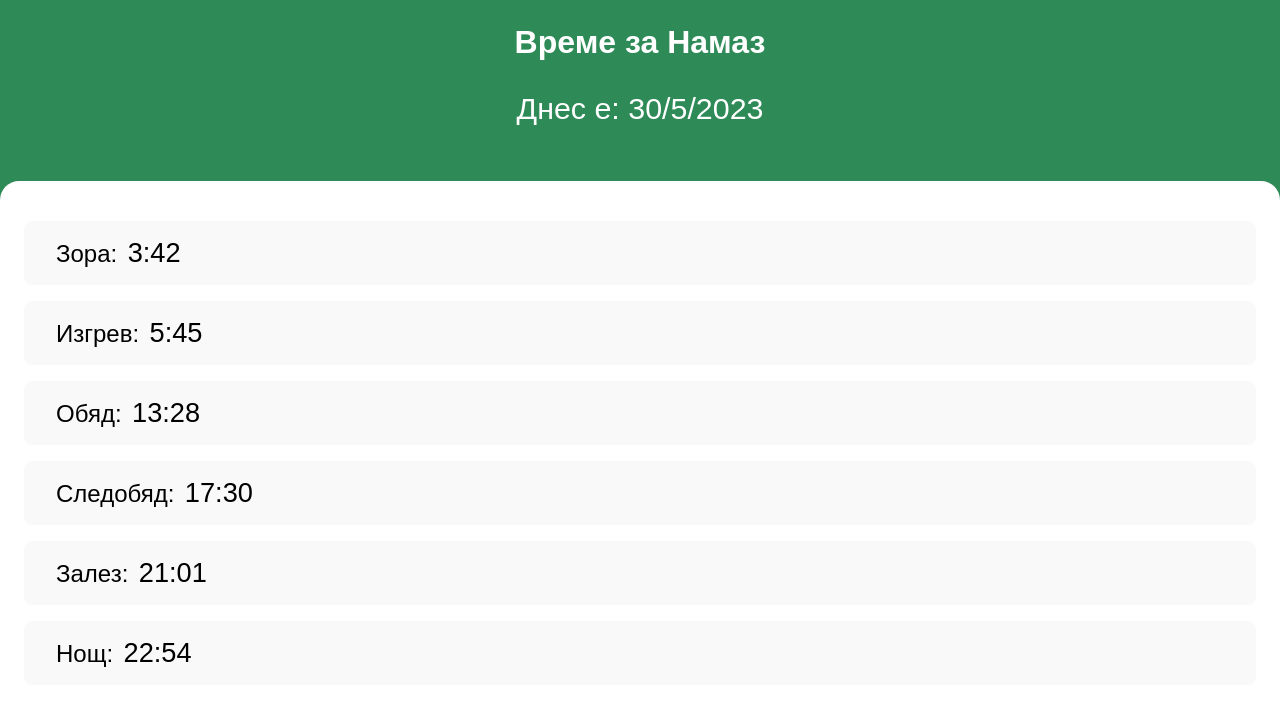
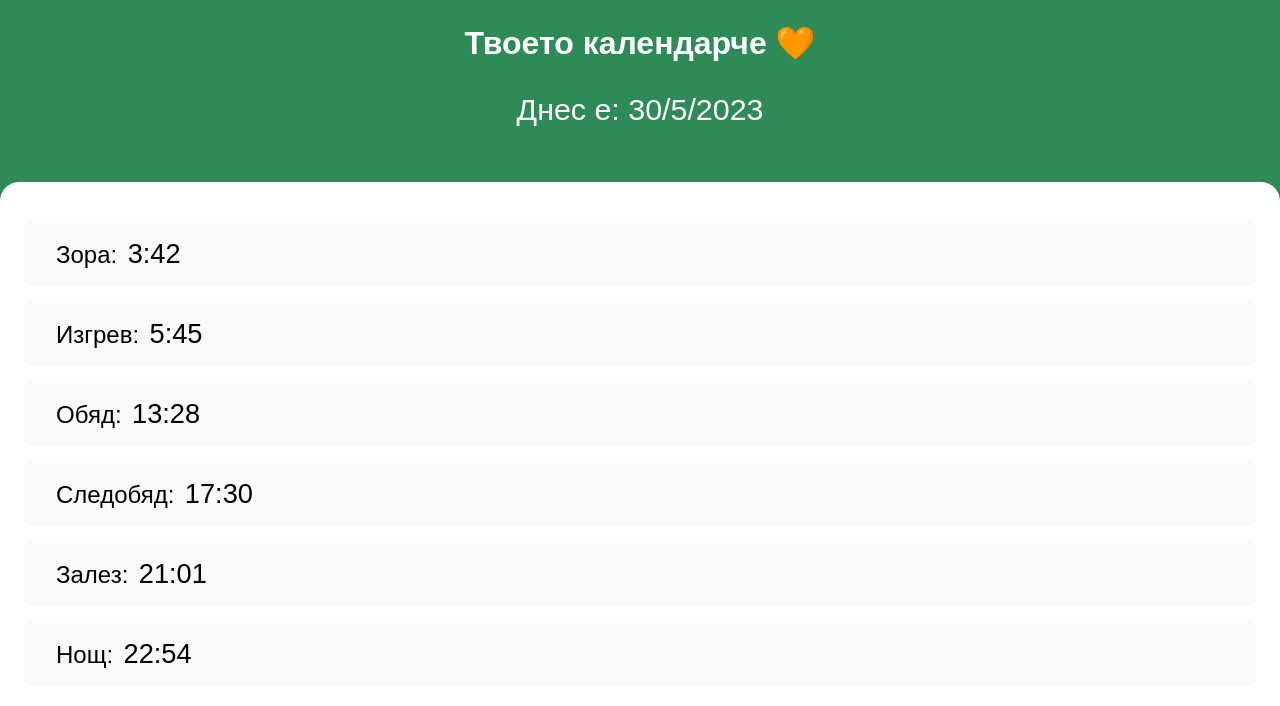
Before and after one commit to rifatcholakov/Kalendarche-Za-Namaz, a plain HTML site: page index.html in a window 1280 px wide. Drawn offline with Linux system fonts and the light colour scheme.

Commit message:
Updated app title

```diff
--- a/index.html
+++ b/index.html
@@ -14,7 +14,7 @@
 <body>
     <div class="wrapper">
         <header class="header">
-            <h1 class="app-title">Време за Намаз</h1>
+            <h1 class="app-title">Твоето календарче 🧡</h1>
             <p class="today">Днес е: <span id="current-date"></span></p>
         </header>
         <div class="times-container">
```
